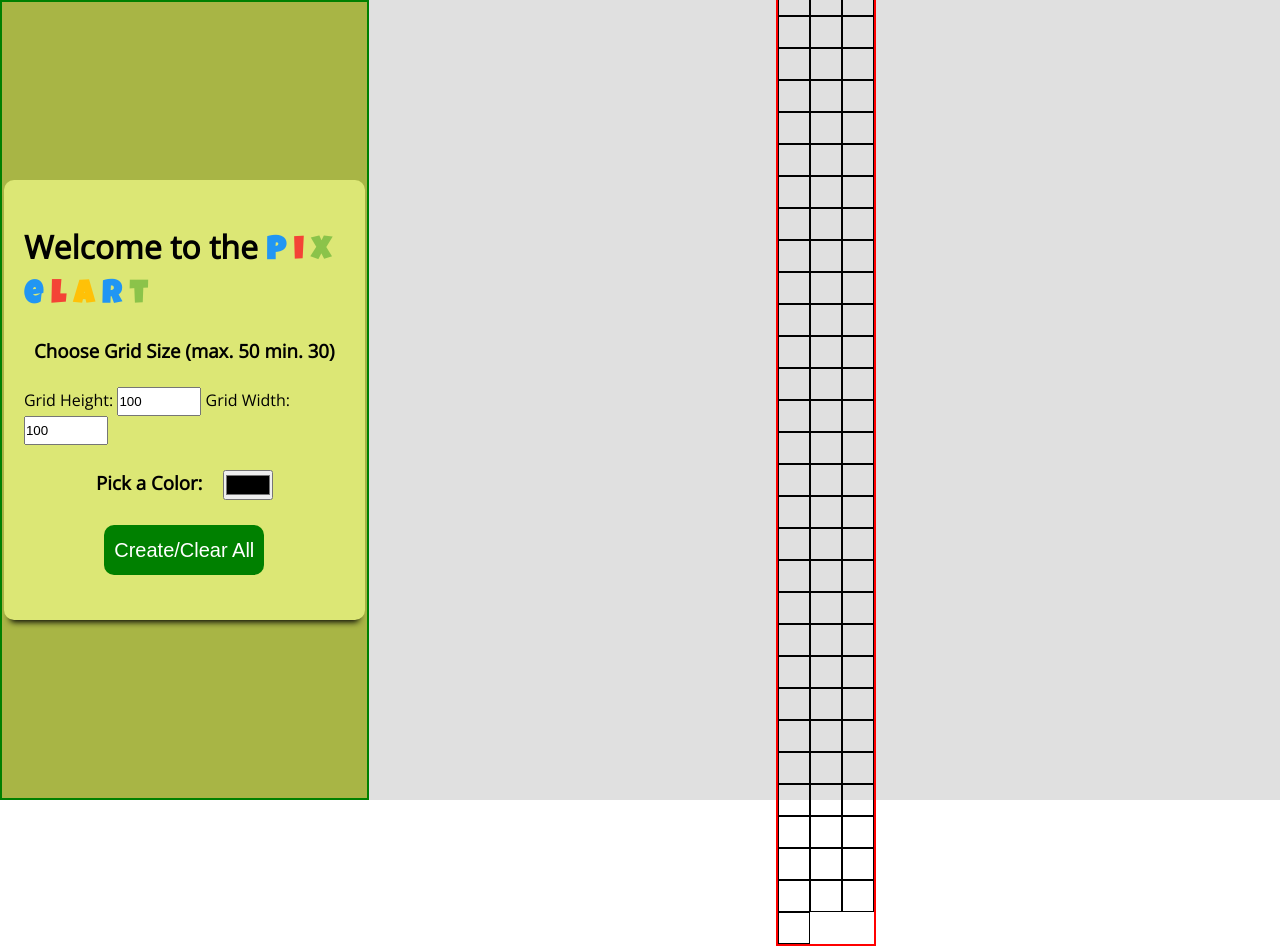
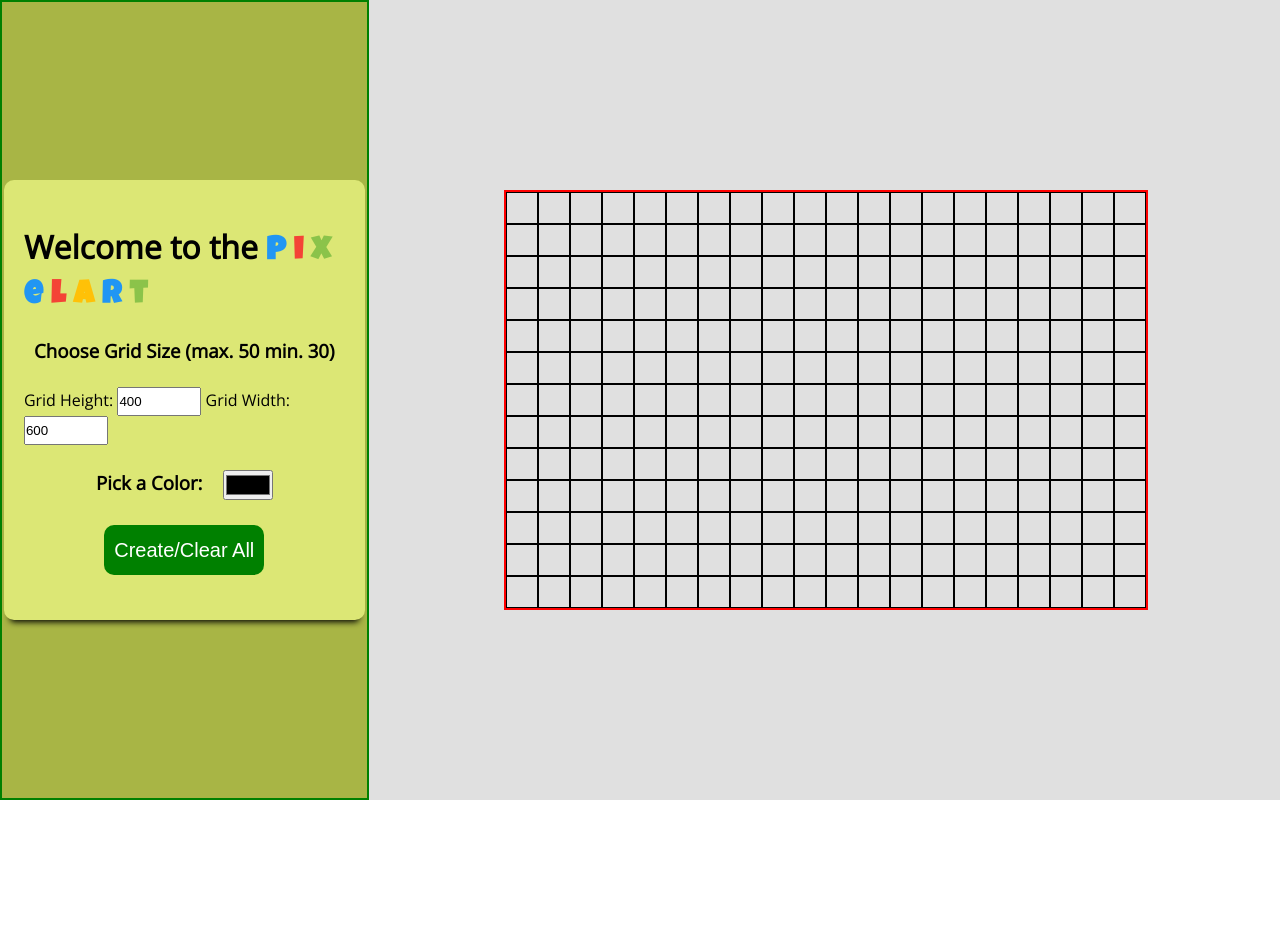
Before and after one commit to ktrip96/Pixel_Art, a plain HTML site: page index.html in a window 1280 px wide. Both pictures are taken after a click on the button "Create/Clear All". After the commit the page ends 800 px from the top, so only its background shows below. Drawn offline with nearby package versions, Linux system fonts and the light colour scheme.

Commit message:
Dimensions rdy

```diff
--- a/index.html
+++ b/index.html
@@ -27,9 +27,9 @@
 
         <form id="size">
             Grid Height:
-            <input type="number" id="height" name="height" min="30" max="800" value="100">
+            <input type="number" id="height" name="height" min="30" max="800" value="400">
             Grid Width:
-            <input type="number" id="width" name="width" min="30" max="800" value="100">
+            <input type="number" id="width" name="width" min="30" max="800" value="600">
         </form>
 
         <div style="display:flex;"><h3 style="margin-right:20px">Pick a Color:</h3>
--- a/script.js
+++ b/script.js
@@ -22,19 +22,31 @@ function createGrid() {
   const width = getWidth()
   console.log({ height, width })
 
-  let grid = document.getElementById('grid')
   // each cell has 30px width and 30px height by default (this is my original assumption)
   // considering this assumption, I have to calculate how many cells
   // fit into the width and the height that were given by the user
 
-  grid.style.width = width
-  grid.style.height = height
-  //   grid.style.gridTemplateRows = 'repeat(20, 1fr)'
-  //   grid.style.gridTemplateColumns = 'repeat(20, 1fr)'
+  const gridRows = Math.floor(height / 30)
+  const gridColumns = Math.floor(width / 30)
+
+  // I used Math.floor because if the user gives 55px width, I want to display only one cell.
+  // However if the user gives 60px width, I will display 2 cells.
+  // This is my own assumption for this problem. I could solve it in many other ways.
+  // For example, I could change the cell size according to the user input for height and width.
+  // But I decided that its more beautiful if the cell remains fixed size.
+
+  let grid = document.getElementById('grid')
+  //   grid.style.width = width
+  //   grid.style.height = height
+  grid.style.gridTemplateRows = `repeat(${gridRows}, 1fr)`
+  grid.style.gridTemplateColumns = `repeat(${gridColumns}, 1fr)`
 
   console.log({ height, width })
+  console.log({ gridRows, gridColumns })
 
-  for (let i = 0; i < 100; i++) {
+  const totalCells = gridRows * gridColumns
+
+  for (let i = 0; i < totalCells; i++) {
     let cell = document.createElement('div')
     cell.className = 'cell'
     grid.appendChild(cell)
```
